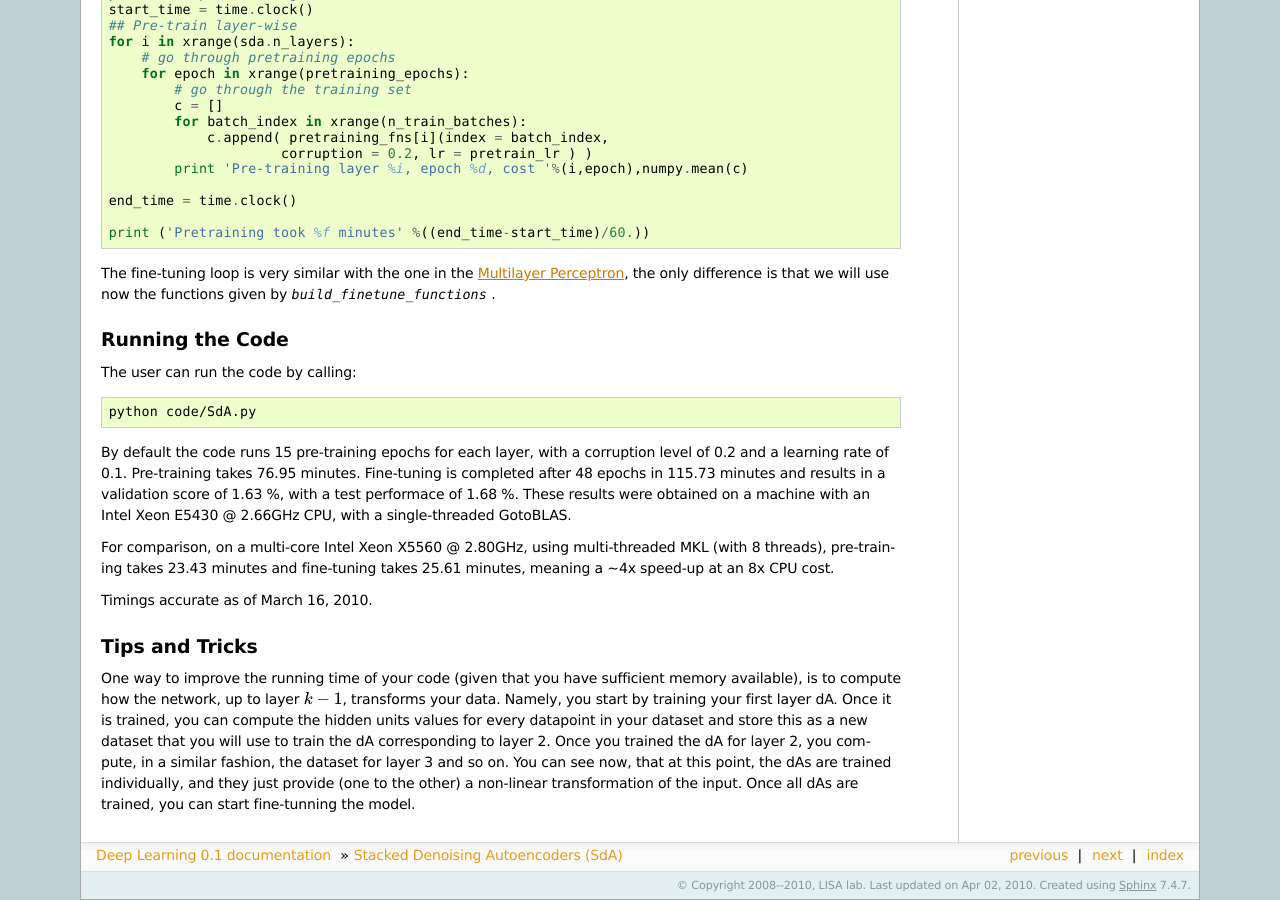
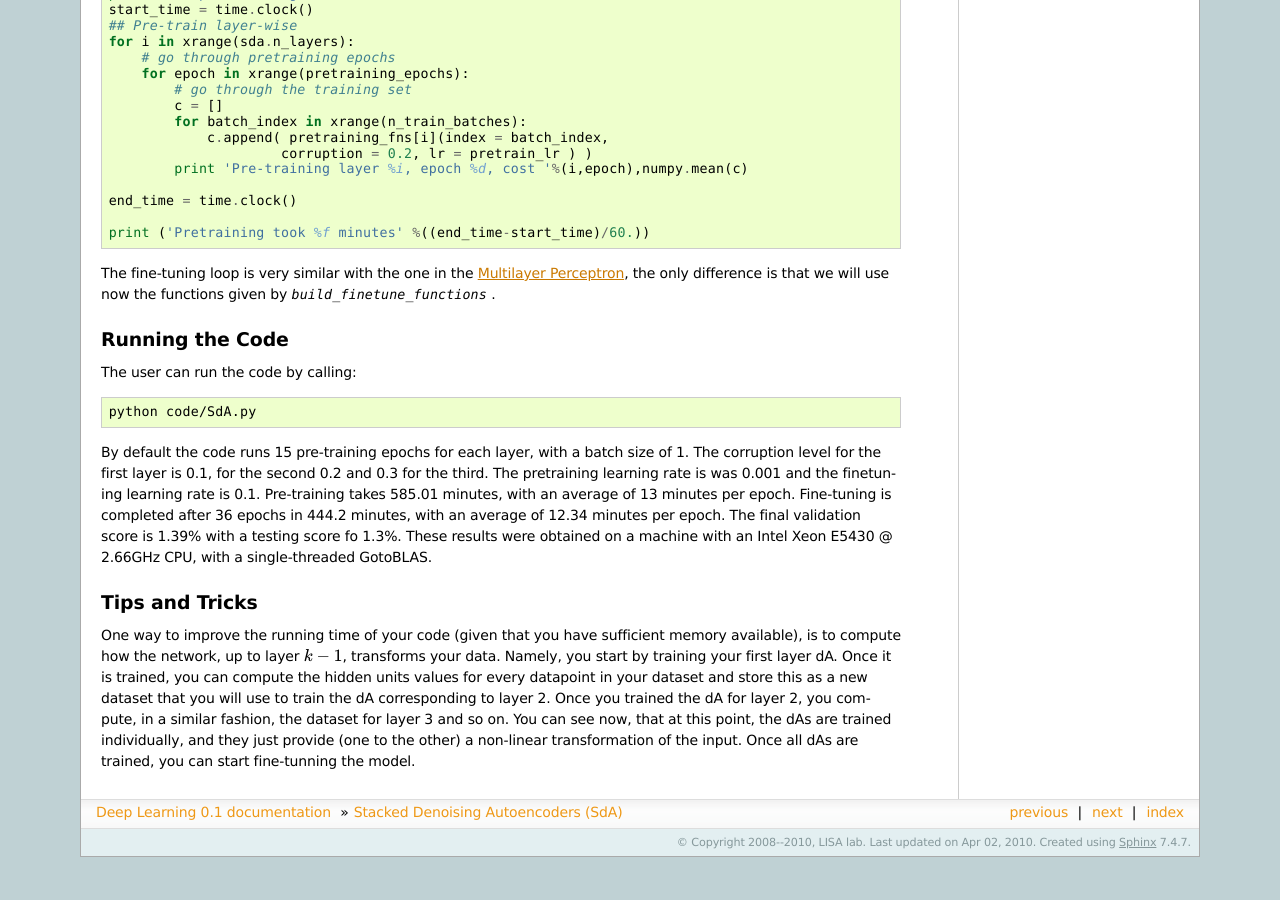
Before and after one commit to lisa-lab/DeepLearningTutorials, a Sphinx documentation site: the page built from doc/SdA.txt, in a window 1280 px wide and 900 px high, scrolled down 5317 px. Built offline with Sphinx 7.4.7, drawn with Linux system fonts in a browser that asks for light colours; formulas are drawn with MathJax 3; after the commit the page ends 6174 px from its top, so only the background shows below that.

Commit message:
new results for SdA

```diff
--- a/doc/SdA.txt
+++ b/doc/SdA.txt
@@ -422,18 +422,15 @@ The user can run the code by calling:
 
   python code/SdA.py
 
-By default the code runs 15 pre-training epochs for each layer, with
-a corruption level of 0.2 and a learning rate of 0.1. Pre-training takes
-76.95 minutes. Fine-tuning is completed after 48 epochs in 115.73
-minutes and results in a validation score of 1.63 %, with a test
-performace of 1.68 %. These results were obtained on a machine with an Intel
+By default the code runs 15 pre-training epochs for each layer, with a batch
+size of 1. The  corruption level for the first layer is 0.1, for the second
+0.2 and 0.3 for the third. The pretraining learning rate is was 0.001 and
+the finetuning learning rate is 0.1. Pre-training takes 585.01 minutes, with
+an average of 13 minutes per epoch. Fine-tuning is completed after 36 epochs
+in 444.2 minutes, with an average of 12.34 minutes per epoch. The final
+validation score is 1.39% with a testing score fo 1.3%.
+These results were obtained on a machine with an Intel
 Xeon E5430 @ 2.66GHz CPU, with a single-threaded GotoBLAS.
-
-For comparison, on a multi-core Intel Xeon X5560 @ 2.80GHz, using multi-threaded MKL
-(with 8 threads), pre-training takes 23.43 minutes and fine-tuning takes 25.61 minutes,
-meaning a ~4x speed-up at an 8x CPU cost.
-
-Timings accurate as of March 16, 2010.
 
 
 Tips and Tricks
```
Also changed, not shown: 1 other file.
